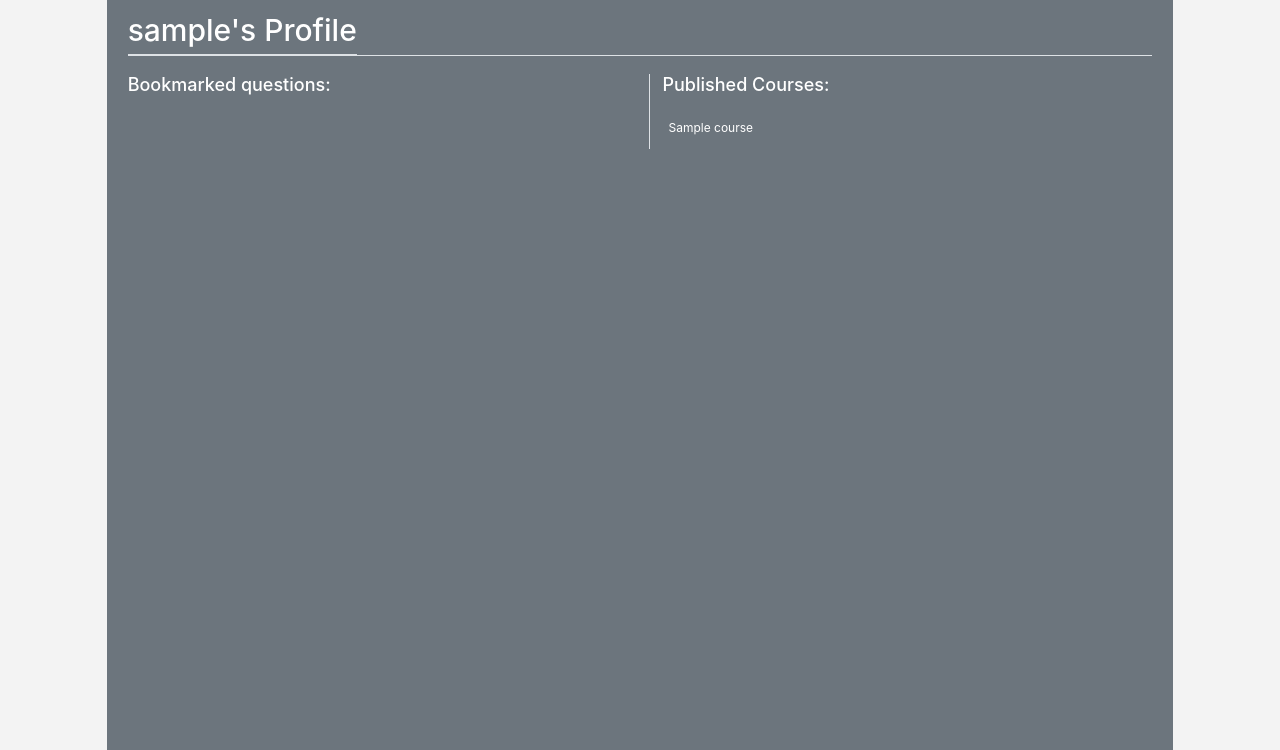
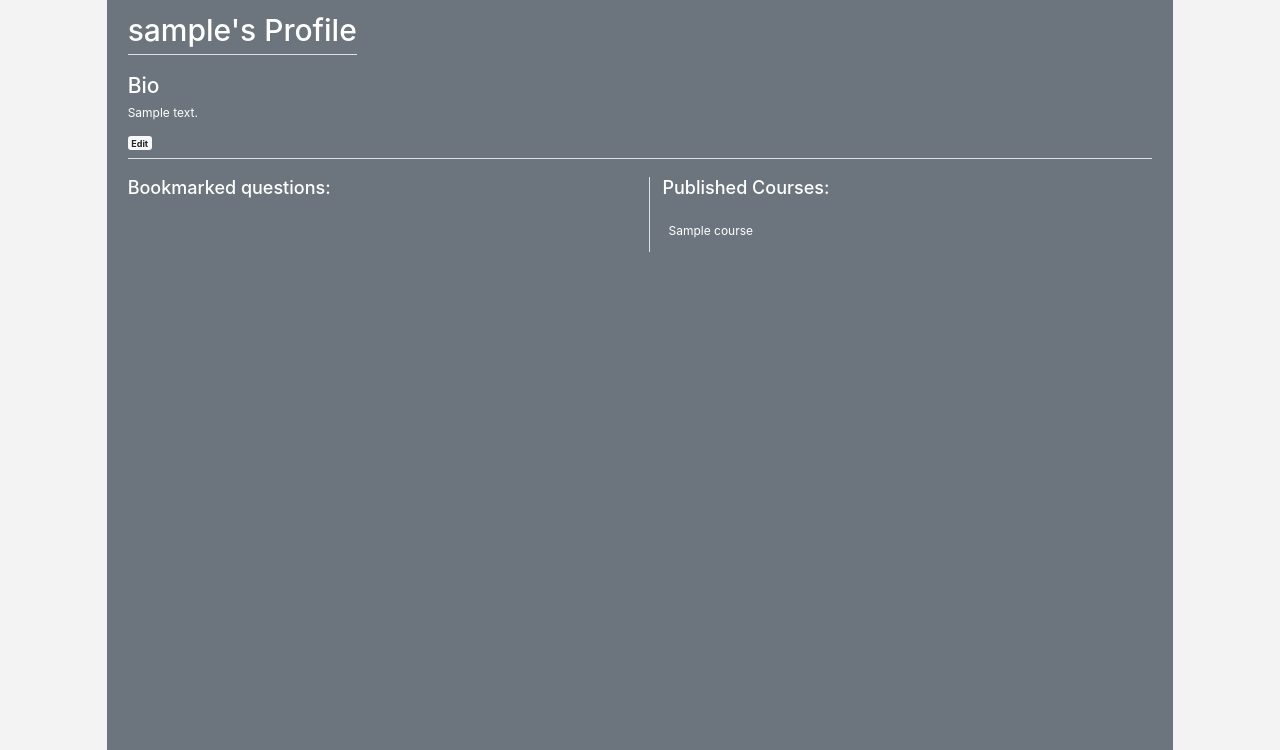
Before and after one commit to AndrewA111/ProjectWebApp, a Django app: a page that uses templates/question/profile.html in a window 1280 px wide. Shown: the part 50-800 px from the top of the page. Run offline with Django 3.2, Linux system fonts and the light colour scheme; a user stored in the database is signed in; tables that the repository leaves empty hold one stand-in row (values such as "Sample post"); some libraries are stand-ins or nearby versions.

Commit message:
Updated profile page to allow bio editing. Switched template markdown rendering to markdownify.

```diff
--- a/question/urls.py
+++ b/question/urls.py
@@ -37,4 +37,5 @@ urlpatterns = [
          views.question_ajax, name='question_ajax'),
     path('markdown_convert/', views.markdown_ajax, name="markdown_convert"),
     path('bookmarks/', views.bookmarks, name="bookmarks"),
+    path('update_profile/', views.update_profile, name="update_profile"),
 ]
--- a/question/views.py
+++ b/question/views.py
@@ -17,6 +17,7 @@ from django.urls import reverse
 from django.contrib.auth.models import User
 from django.core import serializers
 import markdown as md
+
 
 
 # URL to submit questions
@@ -929,6 +930,9 @@ def view_profile(request, username):
 
         user_courses = Course.objects.filter(owner=request.user)
 
+        # convert markdown to html
+        # converted = md.markdown(user_profile.bio, extensions=['markdown.extensions.fenced_code'])
+
         context_dict = {
             'user_profile': user_profile,
             'selected_user': user,
@@ -937,6 +941,25 @@ def view_profile(request, username):
 
         return render(request, 'question/profile.html', context_dict)
 
+
+@login_required
+def update_profile(request):
+
+    if request.method == 'POST':
+
+        # get text
+        text = request.POST.get('description', None)
+
+        # update signed in user's profile
+        profile = UserProfile.objects.get(user=request.user)
+        profile.bio = text
+        profile.save()
+
+        # convert markdown to html
+        converted = md.markdown(text, extensions=['markdown.extensions.fenced_code'])
+
+        # return markdown converted to html
+        return HttpResponse(converted)
 
 # bookmark a question for current user
 def bookmark_ajax(request, question_slug, lesson_slug, course_slug):
--- a/requirements.txt
+++ b/requirements.txt
@@ -2,3 +2,5 @@ Django==2.1.5
 requests==2.24.0
 django-registration-redux==2.2
 markdown==3.2.2
+django-markdownify==0.8.1
+markdownify == 0.5.2
--- /dev/null
+++ b/static/js/profile-jquery.js
@@ -0,0 +1,34 @@
+$(document).ready(function(){
+
+    // when a 'hint' button is clicked
+    $(document).on("click", "#editBioButton", function(){
+        $("#bioEditDiv").toggle(500);
+    });
+
+    // when a 'hint' button is clicked
+    $(document).on("click", "#submitBio", function(){
+
+        var text = $("#bioTextarea").val();
+
+        // post to django server to convert to markdown
+        $.ajax({
+            type: 'POST',
+            url: "/question/update_profile/",
+            data: {csrfmiddlewaretoken: document.getElementsByName('csrfmiddlewaretoken')[0].value,
+                    description: text},
+//            dataType: "application/json; charset=utf-8",
+            success: function(response){
+                console.log(response);
+
+                $("#updatedBio").html(response);
+                $("#updatedBio").show();
+
+                $("#bioText").hide();
+                $(".hideOnSubmit").hide();
+            }
+        })
+    });
+
+
+
+});
--- a/templates/question/profile.html
+++ b/templates/question/profile.html
@@ -1,5 +1,7 @@
 {% extends 'question/base.html' %}
 {% load staticfiles %}
+{% load markdown_tag %}
+{% load markdownify %}
 
 {% block link_block %}
   <!--- Boostrap --->
@@ -25,15 +27,29 @@
                     <div class="border-bottom">
                         <h1>{{ selected_user.username }}'s Profile</h1>
                     </div>
-<!--                    <br/>-->
-<!--                    <div>-->
-<!--                        <h3>Bio</h3>-->
-<!--                        <p>{{ user_profile.bio }}</p>-->
+                    <br/>
+                    <div>
+                        <h3>Bio</h3>
+                        <div id="#bioText" class="hideOnSubmit">
+                            {{ user_profile.bio|markdownify }}
+                        </div>
 
-<!--                        {% if selected_user == user %}-->
-<!--                            <br/><p>Placeholder for profile edit button/features</p>-->
-<!--                        {% endif %}-->
-<!--                    </div>-->
+                        <div id="updatedBio" class="displayNone"></div>
+
+
+                        {% if selected_user == user %}
+                            <div class="pb-2">
+                                <a href="#" id="editBioButton" class="badge badge-light">Edit</a>
+                            </div>
+                            <div id="bioEditDiv" class="displayNone pb-3">
+                                <textarea class="fill90" id="bioTextarea" name="bioTextarea" rows="10" cols="60"></textarea>
+                                <div class="pb-2">
+                                    <a href="#" id="submitBio" class="btn btn-dark">Submit</a>
+                                </div>
+                            </div>
+
+                        {% endif %}
+                    </div>
                 </div>
             </div>
             <br/>
@@ -55,8 +71,15 @@
         <div class="col-md-1 h-100 gutterColor">
         </div>
 
+        <!--    - JQuery - -->
+        <script src="https://code.jquery.com/jquery-3.5.1.js"
+          integrity="sha256-QWo7LDvxbWT2tbbQ97B53yJnYU3WhH/C8ycbRAkjPDc="
+          crossorigin="anonymous">></script>
 
+<!--    JQuery functions for questions.html-->
+    <script src="{% static 'js/profile-jquery.js' %}" crossorigin="anonymous"></script>
 
+    {% csrf_token %}
 
 
 {% endblock %}
--- a/templates/question/question.html
+++ b/templates/question/question.html
@@ -1,6 +1,7 @@
 {% extends 'question/base.html' %}
 {% load staticfiles %}
 {% load markdown_tag %}
+{% load markdownify %}
 
 {% block link_block %}
 <!--- Boostrap --->
@@ -65,7 +66,7 @@
                 </div>
                 <br/>
                 <h4>{{ question.name }}</h4>
-                {{ question.description | markdown | safe }}
+                {{ question.description | markdownify }}
 
                 <hr/>
                 <h5 class="mb-3">Files</h5>
```
Also changed, not shown: project_web_app/settings.py (+10 -0 lines).
